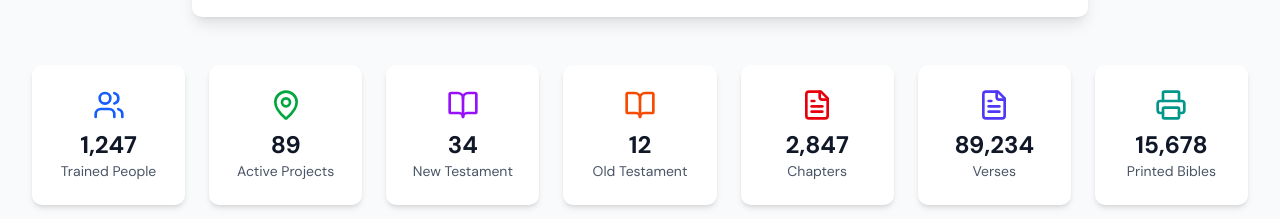
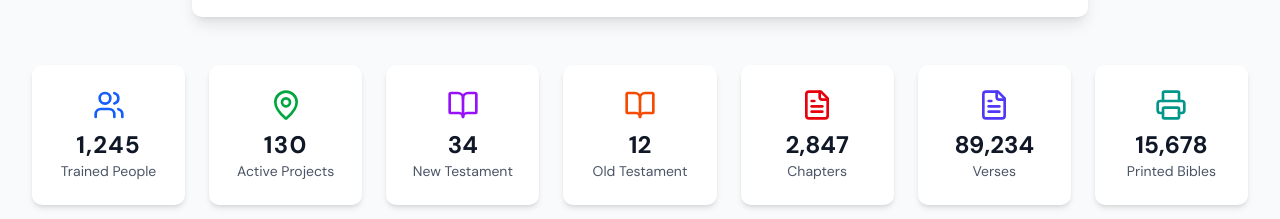
Before and after one commit to jeaneselinasm/org-update, a Next.js app: page / in a window 1280 px wide. Shown: the part 1260-1479 px from the top of the page. Built offline with nearby package versions, Linux system fonts and the light colour scheme.

Commit message:
update project section : add animation to number of projects

```diff
--- a/app/page.tsx
+++ b/app/page.tsx
@@ -5,6 +5,8 @@
 import Image from "next/image"
 import Link from "next/link"
 import { Button_v2 } from "@/components/ui/button-shine-2"
+import { NumberTicker } from "@/components/magicui/number-ticker"
+
 
 export default function HomePage() {
   return (
@@ -98,12 +100,13 @@
           <div className="grid grid-cols-2 md:grid-cols-4 lg:grid-cols-7 gap-6">
             <div className="bg-white rounded-lg shadow-md p-6 text-center">
               <Users className="h-8 w-8 text-blue-600 mx-auto mb-2" />
-              <div className="text-2xl font-bold text-gray-900">1,247</div>
+              <NumberTicker value={1245} decimalPlaces={0} startValue={0} className="text-2xl font-bold text-gray-900">  </NumberTicker>
+              {/* <div className="text-2xl font-bold text-gray-900">1,247</div> */}
               <div className="text-sm text-gray-600">Trained People</div>
             </div>
             <div className="bg-white rounded-lg shadow-md p-6 text-center">
               <MapPin className="h-8 w-8 text-green-600 mx-auto mb-2" />
-              <div className="text-2xl font-bold text-gray-900">89</div>
+               <NumberTicker value={130} decimalPlaces={0} startValue={0} className="text-2xl font-bold text-gray-900">  </NumberTicker>
               <div className="text-sm text-gray-600">Active Projects</div>
             </div>
             <div className="bg-white rounded-lg shadow-md p-6 text-center">
--- /dev/null
+++ b/components/magicui/number-ticker.tsx
@@ -0,0 +1,67 @@
+"use client";
+
+import { useInView, useMotionValue, useSpring } from "motion/react";
+import { ComponentPropsWithoutRef, useEffect, useRef } from "react";
+
+import { cn } from "@/lib/utils";
+
+interface NumberTickerProps extends ComponentPropsWithoutRef<"span"> {
+  value: number;
+  startValue?: number;
+  direction?: "up" | "down";
+  delay?: number;
+  decimalPlaces?: number;
+}
+
+export function NumberTicker({
+  value,
+  startValue = 0,
+  direction = "up",
+  delay = 0,
+  className,
+  decimalPlaces = 0,
+  ...props
+}: NumberTickerProps) {
+  const ref = useRef<HTMLSpanElement>(null);
+  const motionValue = useMotionValue(direction === "down" ? value : startValue);
+  const springValue = useSpring(motionValue, {
+    damping: 60,
+    stiffness: 100,
+  });
+  const isInView = useInView(ref, { once: true, margin: "0px" });
+
+  useEffect(() => {
+    if (isInView) {
+      const timer = setTimeout(() => {
+        motionValue.set(direction === "down" ? startValue : value);
+      }, delay * 1000);
+      return () => clearTimeout(timer);
+    }
+  }, [motionValue, isInView, delay, value, direction, startValue]);
+
+  useEffect(
+    () =>
+      springValue.on("change", (latest) => {
+        if (ref.current) {
+          ref.current.textContent = Intl.NumberFormat("en-US", {
+            minimumFractionDigits: decimalPlaces,
+            maximumFractionDigits: decimalPlaces,
+          }).format(Number(latest.toFixed(decimalPlaces)));
+        }
+      }),
+    [springValue, decimalPlaces],
+  );
+
+  return (
+    <span
+      ref={ref}
+      className={cn(
+        "inline-block tabular-nums tracking-wider text-black dark:text-white",
+        className,
+      )}
+      {...props}
+    >
+      {startValue}
+    </span>
+  );
+}
```
